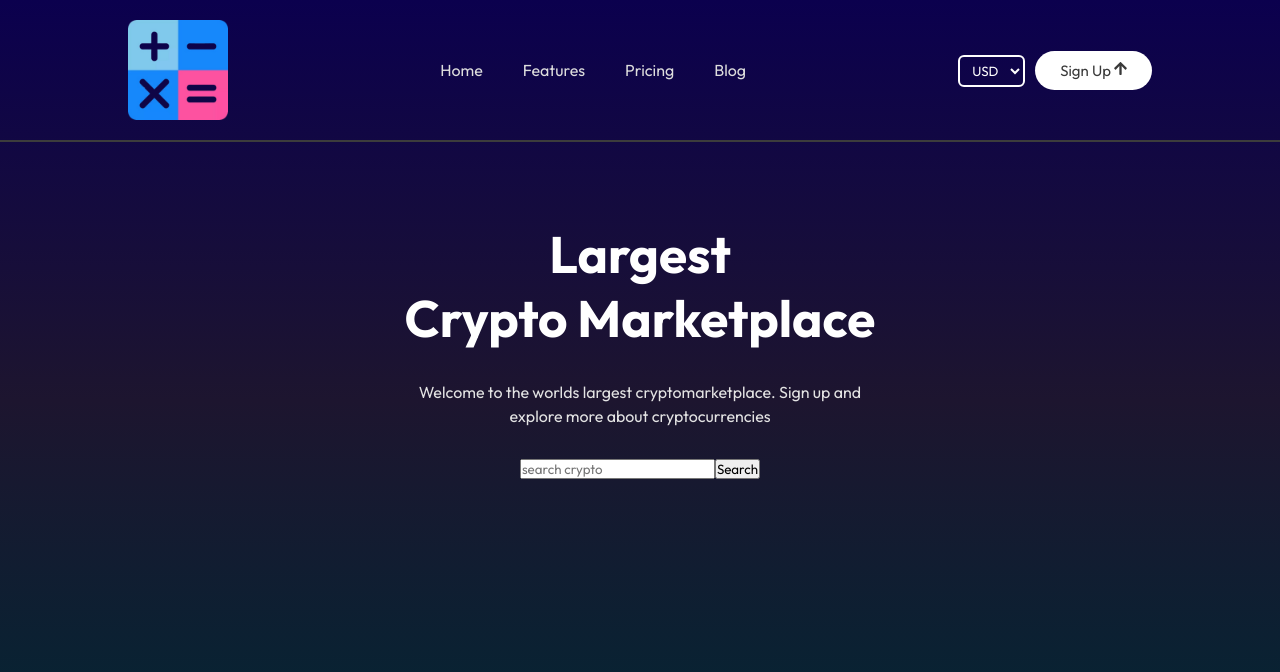
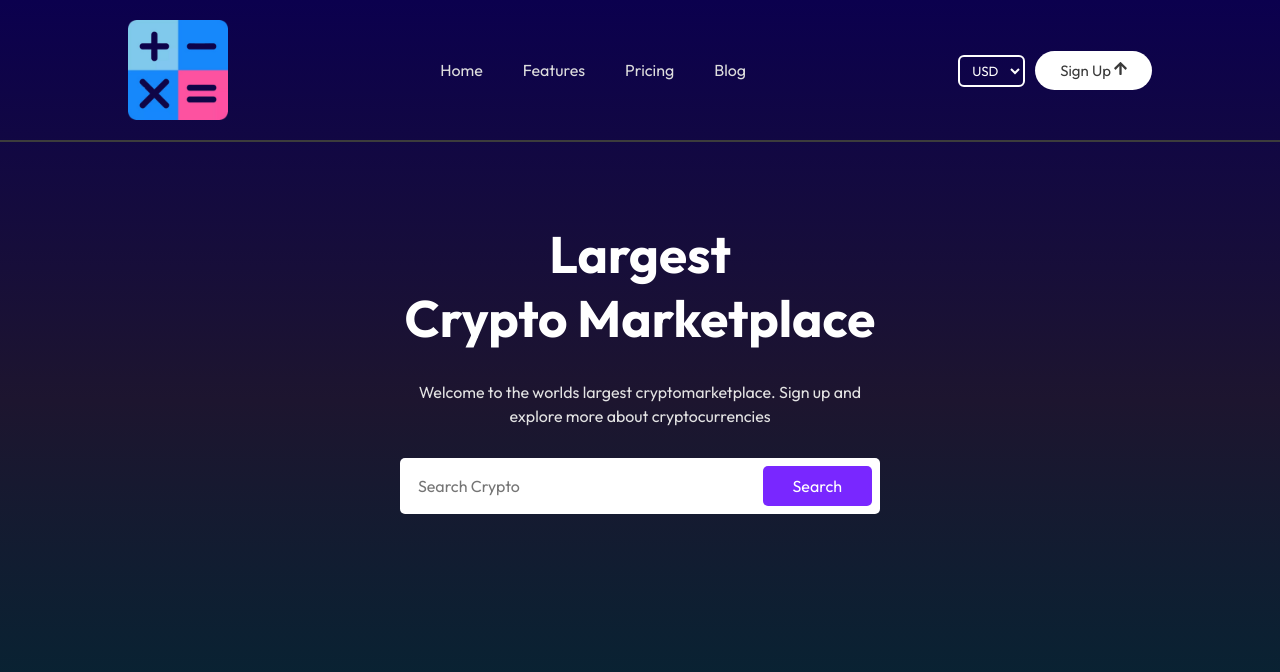
Before and after one commit to Krishna1081/cryptarithmatic, a React (Vite) app: page / in a window 1280 px wide. Shown: the top 672 px of the page. Built offline with nearby package versions, Linux system fonts and the light colour scheme.

Commit message:
styles added in Home.css

```diff
--- a/src/pages/Home/Home.css
+++ b/src/pages/Home/Home.css
@@ -21,3 +21,32 @@
   color: #e3e3e3;
   line-height: 1.5;
 }
+
+.hero form {
+  padding: 8px;
+  width: 80%;
+  background-color: white;
+  border-radius: 5px;
+  font-size: 20px;
+  display: flex;
+  justify-content: space-between;
+  align-items: center;
+  gap: 10px;
+}
+.hero input {
+  flex: 1;
+  font-size: 16px;
+  outline: none;
+  border: none;
+  padding-left: 10px;
+}
+
+.hero button {
+  border: none;
+  background: #7927ff;
+  color: white;
+  font-size: 16px;
+  padding: 10px 30px;
+  border-radius: 5px;
+  cursor: pointer;
+}
--- a/src/pages/Home/Home.jsx
+++ b/src/pages/Home/Home.jsx
@@ -13,7 +13,7 @@ export const Home = () => {
           more about cryptocurrencies
         </p>
         <form>
-          <input type="text" placeholder="search crypto" />
+          <input type="text" placeholder="Search Crypto" />
           <button type="submit">Search</button>
         </form>
       </div>
```
